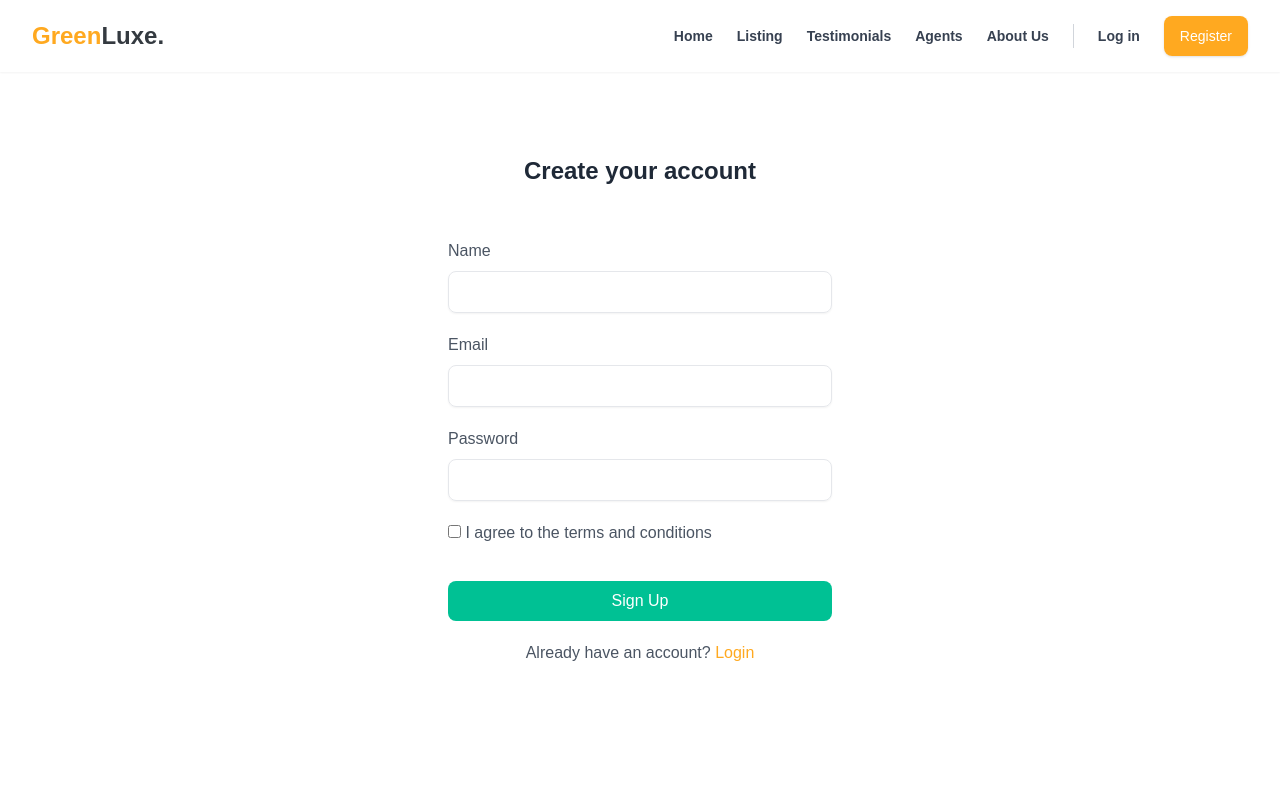
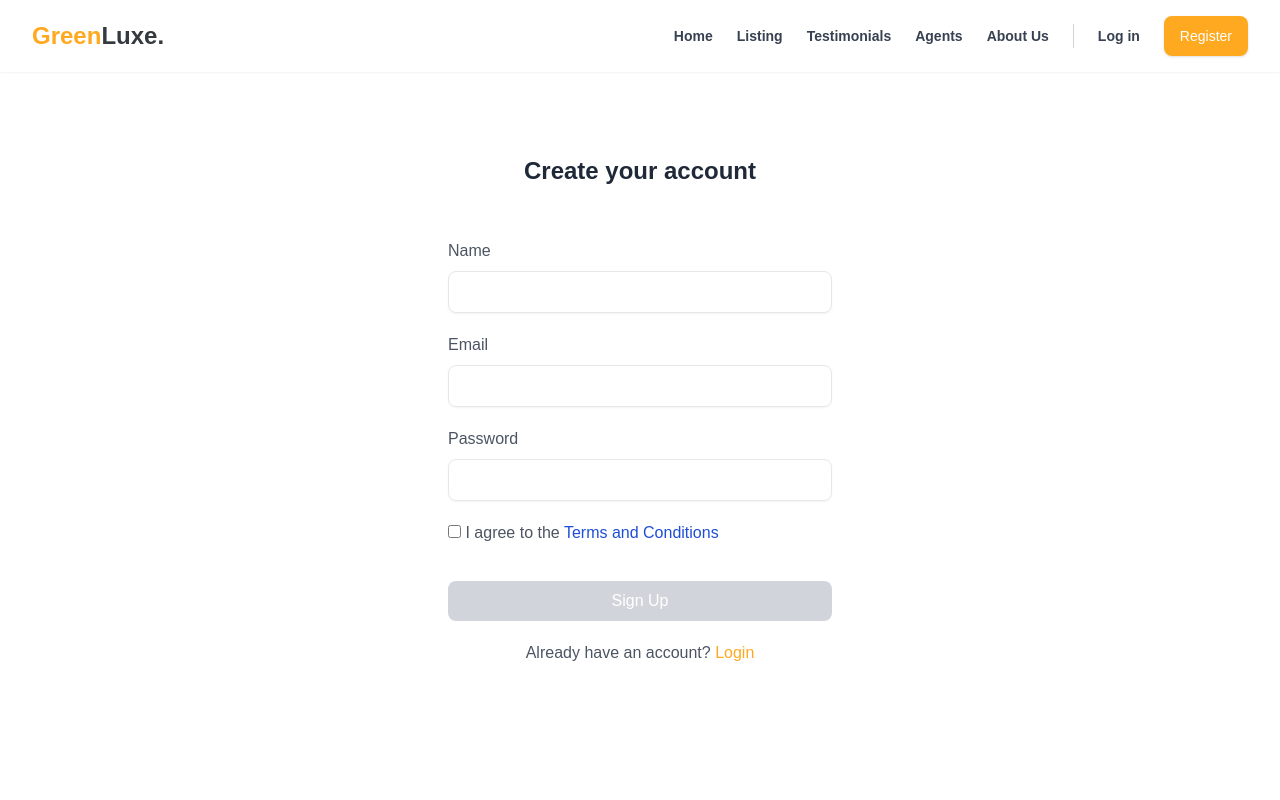
Before and after one commit to Habidhossen/GreenLuxe-Real-Estate-Website-Client, a Next.js app: page /signup in a window 1280 px wide. Shown: the top 800 px of the page. Built offline with nearby package versions, Linux system fonts and the light colour scheme.

Commit message:
private route added

```diff
--- /dev/null
+++ b/src/components/PrivateRoute/PrivateRoute.js
@@ -0,0 +1,24 @@
+import Loading from "@/pages/loading";
+import { useRouter } from "next/router";
+import { useEffect } from "react";
+import { useSelector } from "react-redux";
+
+const PrivateRoute = ({ children }) => {
+  const router = useRouter();
+  //   const currentUser = getAuth().currentUser;
+  const { user, isLoading } = useSelector((state) => state);
+
+  if (isLoading) {
+    <Loading />;
+  }
+
+  useEffect(() => {
+    if (!isLoading && !user?.user?.email) {
+      router.push("/login");
+    }
+  }, [user?.user?.email, isLoading, router]);
+
+  return children;
+};
+
+export default PrivateRoute;
--- a/src/pages/dashboard/index.js
+++ b/src/pages/dashboard/index.js
@@ -1,12 +1,35 @@
+import PrivateRoute from "@/components/PrivateRoute/PrivateRoute";
 import { auth } from "@/config/firebase.init";
-import { setUser } from "@/redux/features/auth/userSlice";
-import { getAuth, signOut } from "firebase/auth";
+import { setLoading, setUser } from "@/redux/features/auth/userSlice";
+import { getAuth, onAuthStateChanged, signOut } from "firebase/auth";
 import Image from "next/image";
 import Link from "next/link";
 import { useRouter } from "next/router";
+import { useEffect } from "react";
 import { useDispatch, useSelector } from "react-redux";
 
 const DashboardPage = ({ children }) => {
+  const router = useRouter();
+
+  /* Handle Firebase State */
+  // dispatch
+  const dispatch = useDispatch();
+  // selector
+  const { user } = useSelector((state) => state.user);
+
+  // handle Firebase Auth State
+  useEffect(() => {
+    dispatch(setLoading(true));
+    onAuthStateChanged(auth, (user) => {
+      if (user) {
+        dispatch(setUser(user.email));
+        dispatch(setLoading(false));
+      } else {
+        dispatch(setLoading(false));
+      }
+    });
+  }, [dispatch]);
+
   // navigation items
   const navigation = [
     {
@@ -23,13 +46,9 @@ const DashboardPage = ({ children }) => {
     },
   ];
 
-  const { user } = useSelector((state) => state.user);
   // get current User from firebase
   const currentUser = getAuth().currentUser;
   const photoURL = currentUser?.photoURL;
-
-  const router = useRouter();
-  const dispatch = useDispatch();
 
   // handle SignOut button
   const handleSignOut = () => {
@@ -63,9 +82,14 @@ const DashboardPage = ({ children }) => {
     },
   ];
   return (
+    <PrivateRoute>
       <div>
         <div className="drawer lg:drawer-open">
-        <input id="dashboardDrawer" type="checkbox" className="drawer-toggle" />
+          <input
+            id="dashboardDrawer"
+            type="checkbox"
+            className="drawer-toggle"
+          />
           <div className="drawer-content flex flex-col p-6 md:p-8 lg:p-10">
             {/* Page content here */}
             {/* dashboard nav */}
@@ -203,6 +227,7 @@ const DashboardPage = ({ children }) => {
           </div>
         </div>
       </div>
+    </PrivateRoute>
   );
 };
 
--- a/src/pages/index.js
+++ b/src/pages/index.js
@@ -15,6 +15,7 @@ import { useDispatch, useSelector } from "react-redux";
 import { setLoading, setUser } from "../redux/features/auth/userSlice";
 
 export default function HomePage() {
+  /* Handle Firebase State */
   // dispatch
   const dispatch = useDispatch();
   // selector
--- a/src/pages/signup.js
+++ b/src/pages/signup.js
@@ -128,7 +128,10 @@ const SignupPage = () => {
                 checked={isCheckboxChecked}
                 onChange={() => setIsCheckboxChecked(!isCheckboxChecked)}
               />{" "}
-              I agree to the terms and conditions
+              I agree to the{" "}
+              <span className="text-blue-700 hover:underline">
+                Terms and Conditions
+              </span>
             </label>
           </div>
 
@@ -137,9 +140,9 @@ const SignupPage = () => {
               {isLoading ? "Loading..." : "Sign Up"}
             </button> */}
             <button
-              className={`w-full px-4 py-2 text-white font-medium bg-secondary ${
+              className={`w-full px-4 py-2 text-white font-medium ${
                 isCheckboxChecked
-                  ? "hover:bg-primary active:bg-primary"
+                  ? "hover:bg-primary bg-secondary active:bg-primary"
                   : "bg-gray-300"
               } rounded-lg duration-150`}
               disabled={!isCheckboxChecked}
@@ -148,7 +151,6 @@ const SignupPage = () => {
             </button>
           </div>
         </form>
-
         <p className="text-center">
           Already have an account?{" "}
           <Link
```
Lines whose indentation alone changed are shown as unchanged.
